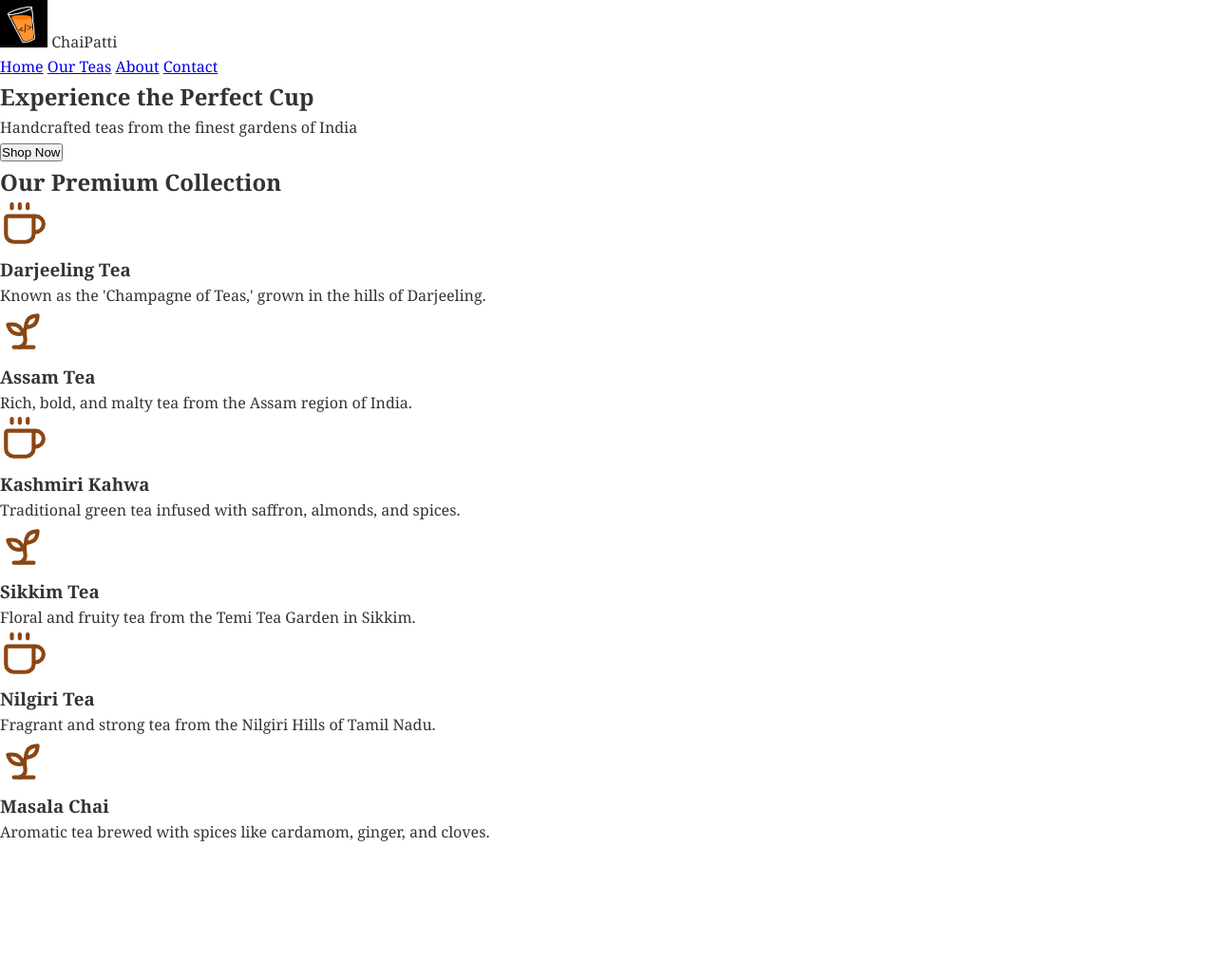
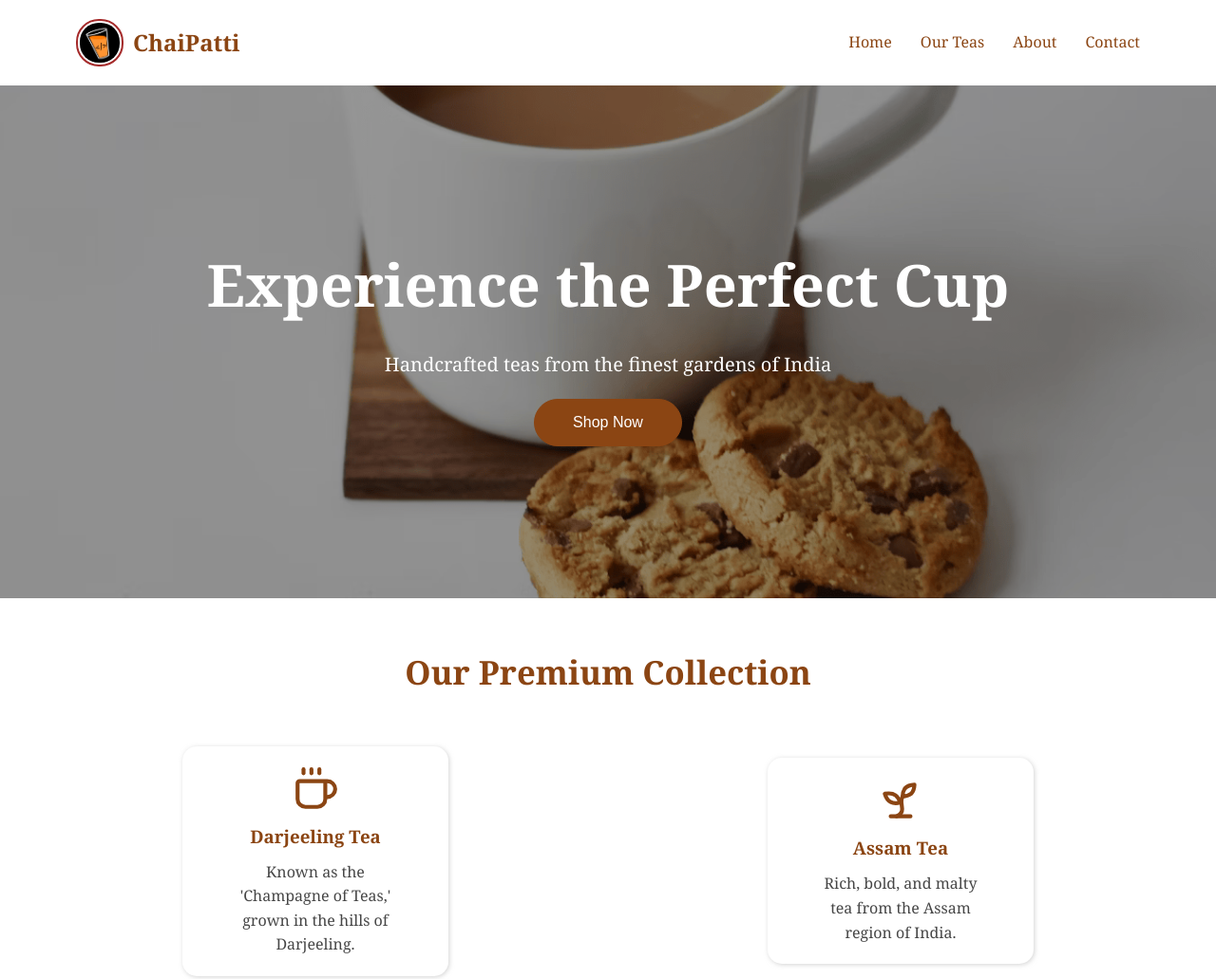
Before and after one commit to satyarth8/CSS-challenges, a plain HTML site: page landing-page-challlenge2/landing-page-3/index.html in a window 1280 px wide. Shown: the top 1031 px of the page at 95% size. Before the commit the page ends 890 px from the top, so only its background shows below. Drawn offline with Linux system fonts and the light colour scheme.

Commit message:
Done:landing-page2-Challenge3

```diff
--- a/landing-page-challlenge2/landing-page-3/challenge.css
+++ b/landing-page-challlenge2/landing-page-3/challenge.css
@@ -3,74 +3,141 @@
   margin: 0;
   padding: 0;
   box-sizing: border-box;
+
 }
 
 body {
   font-family: "Georgia", serif;
   line-height: 1.6;
   color: #333;
+  background-image: url(./assets/chaipatti.png);
+  background-size: cover;
+  background-position-y:-600px;
+  background-color: rgb(75, 75, 75);
+  background-blend-mode: overlay;
 }
 
 .header {
-  /* Define header styles here */
+  display: flex;
+  background-color: #ffffff;
+  justify-content: space-between;
+  padding: 20px 10vh;
 }
 
 .logo {
-  /* Define logo styles here */
+  display: flex;
+  align-items: center;
+  gap:10px;
+  color:#8b4513;
+  font-weight: 600;
+  font-size: x-large;
 }
 
 .logo img {
-  /* Define image styles within the logo here */
+  border-radius: 24px;
+  padding:2px;
+  border:2px solid brown;
+
+}
+
+.nav-menu{
+  display: flex;
+  align-items: center;
 }
 
 .nav-menu a {
-  /* Define navigation link styles here */
+  padding-left: 30px;
+  text-decoration: none;
+  color: #8b4513;
+  font-weight: 500;
 }
 
 .nav-menu a:hover {
-  /* Define hover styles for navigation links here */
+  scale: 1.1;
+  color: black;
 }
 
 .hero {
-  /* Define hero section styles here */
+
+  padding: 20vh 0pt;
 }
 
+.hero-text{
+  display: flex;
+  justify-content: center;
+  align-items: center;
+  text-align: center;
+  flex-direction: column;
+  gap:20px;
+}
 .hero-text h1 {
-  /* Define styles for h1 in hero-text here */
+  font-size: 46pt;
+  color:white;
+
 }
 
 .hero-text p {
-  /* Define styles for paragraph in hero-text here */
+  color: white;
+  font-size: 15pt;
+
 }
 
 .shop-button {
-  /* Define shop button styles here */
+
+  background-color: #8b4513;
+  border: 1px solid #8b4513;
+  padding: 15px 40px;
+  color: white;
+  border-radius: 25px;
+  font-size: 12pt;
 }
 
 .shop-button:hover {
-  /* Define hover styles for shop button here */
+  background-color: white;
+  color:#8b4513;
+
 }
 
 .tea-collection {
-  /* Define tea collection section styles here */
+  background-color: white;
+  text-align: center;
+  padding-bottom: 50px;
 }
 
 .tea-collection h2 {
-  /* Define styles for h2 in tea collection here */
+  color: #8b4513;
+  font-size: 26pt;
+  padding: 50px 0px;
 }
 
 .tea-cards {
-  /* Define tea cards container styles here */
+  display: flex;
+  flex-wrap: wrap;
+  gap:40px;
+  justify-content: space-between;
+  align-items: center;
+  margin:0px 15vw ;
+
 }
 
 .tea-card {
-  /* Define styles for each tea card here */
+  display: flex;
+  flex-direction: column;
+  align-items: center;
+  gap: 10px;
+  width: 280px;
+  border-radius: 15px;
+  padding: 20px 50px;
+  box-shadow: 1px 1px 5px rgba(188, 188, 188, 0.663);
 }
 
 .tea-card h3 {
-  /* Define styles for tea card headings here */
+
+  color: #8b4513;
+
 }
 
 .tea-card p {
-  /* Define styles for tea card paragraph text here */
+  font-size: medium;
+  color: rgb(70, 70, 70);
 }
--- a/landing-page-challlenge2/landing-page-3/index.html
+++ b/landing-page-challlenge2/landing-page-3/index.html
@@ -4,7 +4,7 @@
     <meta charset="UTF-8" />
     <meta name="viewport" content="width=device-width, initial-scale=1.0" />
     <link rel="icon" type="image/x-icon" href="./assets/favicon.ico" />
-    <title>ChaiPatti - Premium Tea Store</title>
+    <title>ChaiPatti - Premium Tel̥a Store</title>
     <link rel="stylesheet" href="challenge.css">
     <!-- <link rel="stylesheet" href="solution.css" /> -->
   </head>
```
